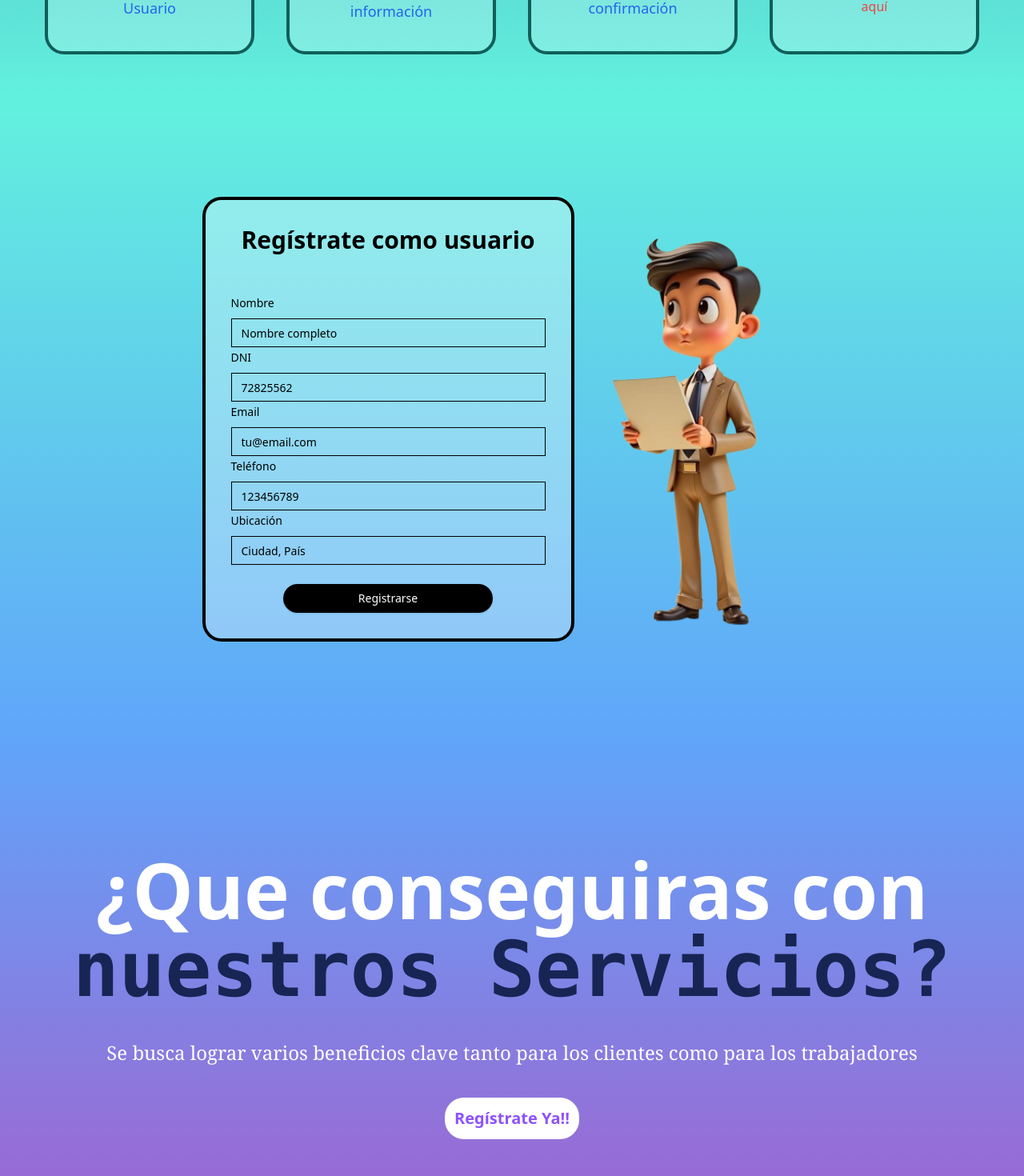
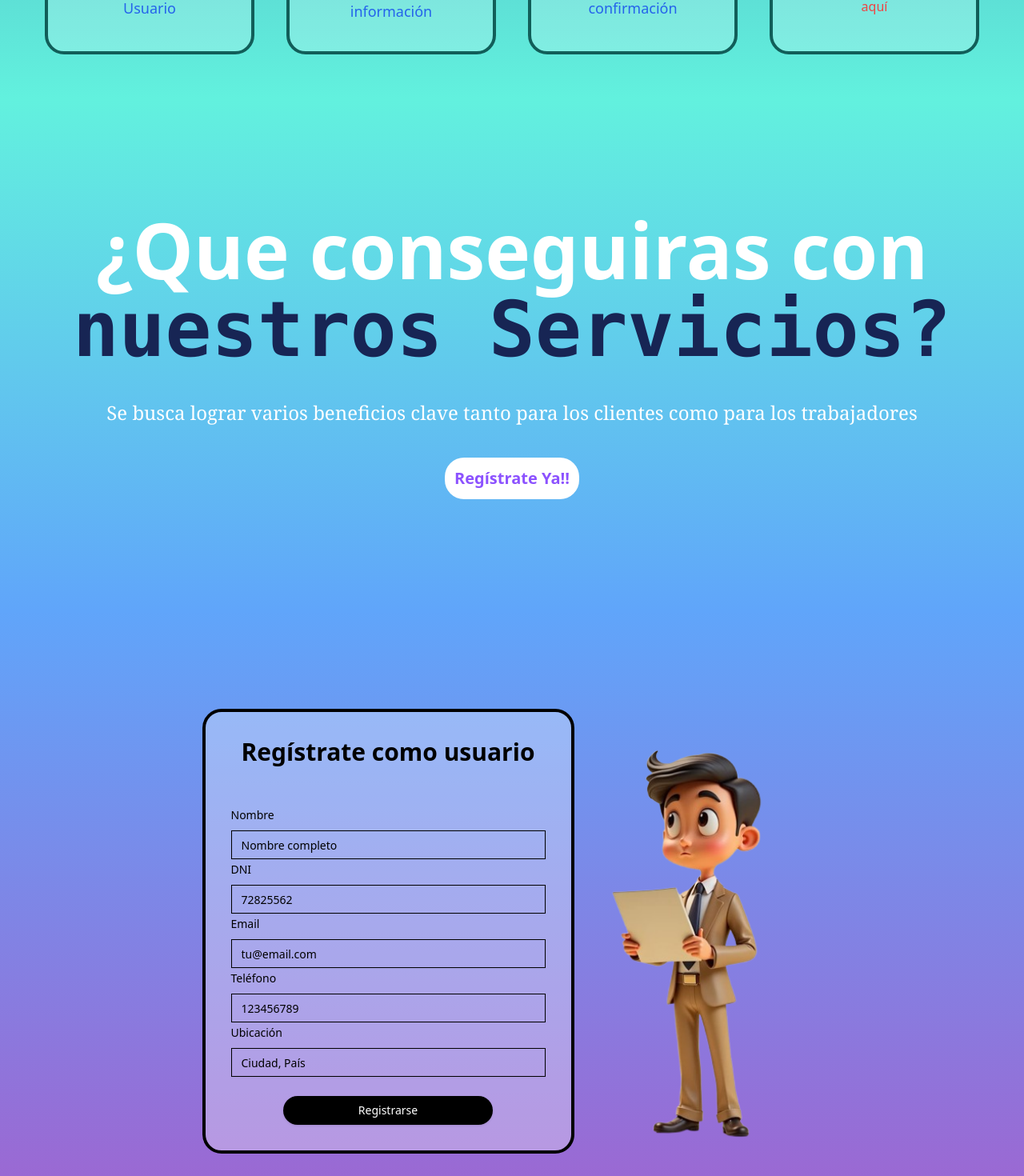
Before and after one commit to Carloscv200313/servi-mach, a Next.js app: page /inicio in a window 1280 px wide. Shown: the part 1620-3090 px from the top of the page at 80% size. Built offline with nearby package versions, Linux system fonts and the light colour scheme.

Commit message:
Servimach V:4.0

```diff
--- a/app/(pagina)/inicio/page.tsx
+++ b/app/(pagina)/inicio/page.tsx
@@ -23,8 +23,8 @@ export default function Home() {
       <Pagina01 scroll={scrollToPagina03} />
       <Pagina04/>
       <Pagina02 />
+      <Paginas05/>
       <Pagina03 ref={pagina03Ref} /> {/* Referencia a Pagina03 */}
-      <Paginas05/>
 
     </div>
   );
--- a/paginas/pagina-01/pagina-01.tsx
+++ b/paginas/pagina-01/pagina-01.tsx
@@ -14,7 +14,7 @@ export default function Pagina01({ scroll }: Pagina) {
                 <div className="w-full md:w-1/2 lg:w-2/3 p-0 md:p-8 flex flex-col items-start justify-between">
                     <motion.div
                         className="flex flex-col items-start justify-center"
-                        initial={{ opacity: 0, x: -200 }} // Estado inicial
+                        initial={{ opacity: 0, x: -100 }} // Estado inicial
                         whileInView={{ opacity: 1, x: 0 }}
                         transition={{ duration: 1 }} // Duración de la animación
                     >
@@ -27,7 +27,7 @@ export default function Pagina01({ scroll }: Pagina) {
                     </motion.div>
                     <motion.div
                         className="flex flex-col items-start justify-center"
-                        initial={{ opacity: 0, x: -200 }} // Estado inicial
+                        initial={{ opacity: 0, x: -100 }} // Estado inicial
                         whileInView={{ opacity: 1, x: 0 }}
                         transition={{ duration: 1 }} // Duración de la animación
                     >
--- a/paginas/pagina-01/pagina-03.tsx
+++ b/paginas/pagina-01/pagina-03.tsx
@@ -34,7 +34,7 @@ export const Pagina03 = forwardRef<HTMLElement, unknown>((_, ref) => {
     return (
         <section
             ref={ref}  // Aquí se usa el ref directamente
-            className="flex md:min-h-[100vh] items-center justify-center w-full p-5 md:py-10 bg-gradient-to-b from-[#62f1de] to-blue-400"
+            className="flex md:min-h-[100vh] items-center justify-center w-full p-5 md:py-10  bg-gradient-to-t from-[#a261ce] to-blue-400"
         >
             <div className="flex items-stretch justify-center md:w-3/4 ">
                 {/* Contenedor del Formulario */}
--- a/paginas/pagina-01/paginas-05.tsx
+++ b/paginas/pagina-01/paginas-05.tsx
@@ -3,9 +3,9 @@ import { Button } from "@/components/ui/button";
 import { motion } from 'framer-motion';
 export const Paginas05 = () => {
     return (
-        <div className="min-h-[80vh] flex flex-col items-center justify-center w-full p-10 bg-gradient-to-t from-[#a261ce] to-blue-400 gap-10">
+        <div className="min-h-[80vh] flex flex-col items-center justify-center w-full p-10 bg-gradient-to-b from-[#62f1de] to-blue-400 gap-10">
             <motion.div
-                className='w-full text-center text-4xl md:text-8xl font-extrabold font-sans  text-white '
+                className='text-center text-4xl md:text-8xl font-extrabold font-sans  text-white '
                 initial={{ opacity: 0, x:-100 }} // Estado inicial
                 whileInView={{ opacity: 1, x: 0 }}
                 transition={{ duration: 1 }} // Duración de la animación
@@ -13,12 +13,12 @@ export const Paginas05 = () => {
                 <h1>¿Que conseguiras con <span className='font-mono text-blue-950'>nuestros Servicios?</span></h1>
             </motion.div>
             <motion.div
-                className='w-full text-center text-lg md:text-2xl font-medium font-serif text-white'
+                className=' text-center text-lg md:text-2xl font-medium font-serif text-white'
                 initial={{ opacity: 0, x: 100 }} // Estado inicial
                 whileInView={{ opacity: 1, x: 0 }}
                 transition={{ duration: 1 }} // Duración de la animación
             >
-                <p>Se busca lograr varios beneficios clave tanto para los clientes como para los trabajadores</p>
+                <h1>Se busca lograr varios beneficios clave tanto para los clientes como para los trabajadores</h1>
             </motion.div>
             <motion.button
                 className="bg-white text-[#8c52ff] hover:bg-white/90  font-bold p-3  rounded-3xl text-xl"
```
